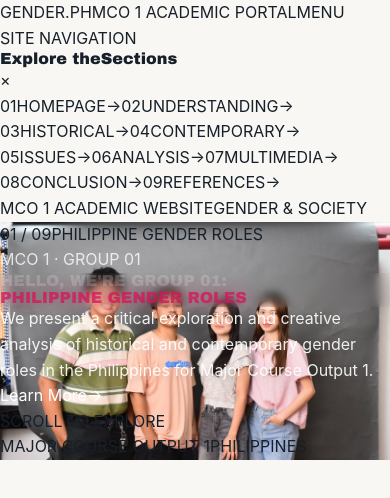
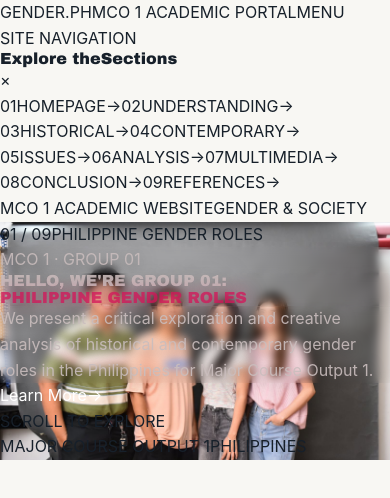
Before and after one commit to dominicraz1122-blip/Gender-Roles-MCO1, a React (Vite) app: page / in a window 390 px wide. Shown: the top 498 px of the page. Built offline with nearby package versions, Linux system fonts and the light colour scheme; the HTML template or start-up script is replaced by a standard one.

Commit message:
Add responsive mobile font scaling and disable hover locks for touch screens

```diff
--- a/src/sections/Hero.jsx
+++ b/src/sections/Hero.jsx
@@ -74,14 +74,21 @@ export default function Hero({ scrollToSection }) {
             padding: 0
           }}
         >
-          <div className="hero-exhibition__eyebrow text-white/80">
+          <div
+            className="hero-exhibition__eyebrow"
+            style={{
+              color: 'rgba(201, 189, 189, 0.9)',
+              textShadow: '0 4px 16px rgba(0, 0, 0, 0.5)',
+              backdropFilter: 'blur(4px)',
+            }}
+          >
             MCO 1 · GROUP 01
           </div>
 
           <h1
             className="hero-exhibition__title font-black uppercase"
             style={{
-              color: 'rgba(255, 255, 255, 0.2)', // Semi-transparent glass look
+              color: 'rgba(201, 189, 189, 0.9)', // Semi-transparent glass look
               textShadow: '0 8px 32px rgba(0, 0, 0, 0.5)',
               backdropFilter: 'blur(4px)',
             }}
@@ -98,7 +105,14 @@ export default function Hero({ scrollToSection }) {
             </span>
           </h1>
 
-          <p className="hero-exhibition__description text-white/90 drop-shadow-md">
+          <p
+            className="hero-exhibition__description"
+            style={{
+              color: 'rgba(201, 189, 189, 0.9)',
+              textShadow: '0 4px 16px rgba(0, 0, 0, 0.5)',
+              backdropFilter: 'blur(4px)',
+            }}
+          >
             We present a critical exploration and creative analysis of historical and contemporary gender roles in the Philippines for Major Course Output 1.
           </p>
 
```
